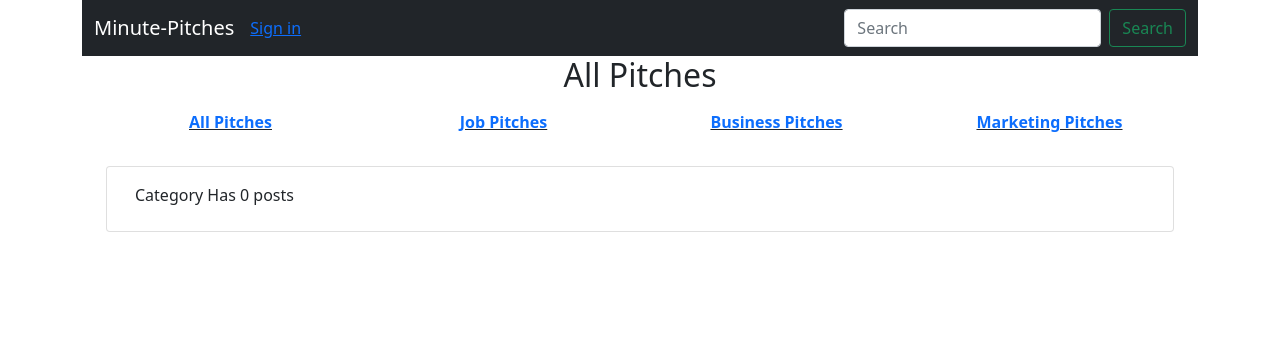
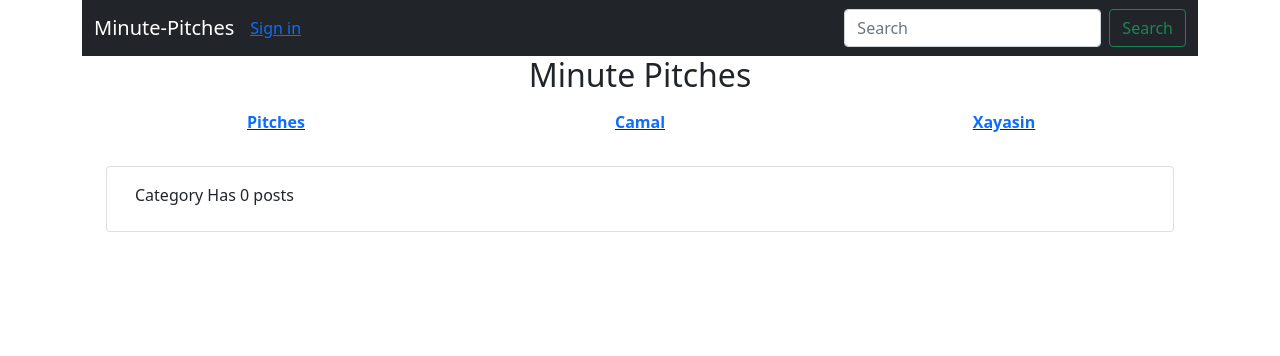
Before and after one commit to bintadam/Minute-Pitches-App, a Flask app: page / in a window 1280 px wide. Shown: the top 356 px of the page. Run offline with Flask 2, Linux system fonts and the light colour scheme; data that the repository does not hold is empty; some libraries are stand-ins or nearby versions.

Commit message:
fixed errors

```diff
--- a/app/auth/forms.py
+++ b/app/auth/forms.py
@@ -1,9 +1,6 @@
 from flask_wtf import FlaskForm
-from sqlalchemy import String
 from wtforms import StringField,PasswordField,BooleanField, SubmitField, ValidationError
-from wtforms.validators import Required,Email,EqualTo
-
-from app import email
+from wtforms.validators import Required, Email, EqualTo
 from ..models import User
 
 
--- a/app/main/forms.py
+++ b/app/main/forms.py
@@ -1,6 +1,6 @@
 from flask_wtf import FlaskForm
 from wtforms import StringField, SelectField, TextAreaField, SubmitField,ValidationError
-from wtforms.validators import Required, Email, EqualTo
+from wtforms.validators import Required
 
 
 class UpdateProfile(FlaskForm):
--- a/app/models.py
+++ b/app/models.py
@@ -29,6 +29,7 @@ class User(UserMixin,db.Model):
   @set_password.setter
   def password(self, password):
       self.secure_password = generate_password_hash(password)
+
 
   def verify_password(self, password):
       return check_password_hash(self.secure_password,password)
--- a/app/templates/index.html
+++ b/app/templates/index.html
@@ -4,19 +4,16 @@
 {% block content %}
 
         <div  class="container">
-                <h2 class="text-center" id="posts">All Pitches</h2>
+                <h2 class="text-center" id="posts">Minute Pitches</h2>
             <ul class="nav nav-pills nav-justified nav-fill fw-bold text-decoration-underline" role="tablist">
                 <li class="nav-item" >
-                    <a id ="cats" class="nav-link" data-toggle="tab" href="#all"><strong>All Pitches</strong> </a>
+                    <a id ="cats" class="nav-link" data-toggle="tab" href="#pitches"><strong>Pitches</strong> </a>
                 </li>
                 <li class="nav-item">
-                  <a class="nav-link" id ="cats" data-toggle="tab" href="#jobs">Job Pitches</a>
+                  <a class="nav-link" id ="cats" data-toggle="tab" href="#camal">Camal</a>
                 </li>
                 <li class="nav-item">
-                  <a class="nav-link" id ="cats" data-toggle="tab" href="#event">Business Pitches</a>
-                </li>
-                <li class="nav-item">
-                  <a class="nav-link" id ="cats"data-toggle="tab" href="#ads">Marketing Pitches</a>
+                  <a class="nav-link" id ="cats"data-toggle="tab" href="#xayasin">Xayasin</a>
                 </li>
             </ul>
             <div class="tab-content">
--- a/app/templates/macros.html
+++ b/app/templates/macros.html
@@ -7,7 +7,7 @@
 						<div class="thumbnail " id="carded" style="background-color: #537895;
 						background-image: linear-gradient(315deg, #537895 0%, #09203f 74%);
 
-						 !important">
+						  !important">
 							<h5 class="card-header text-center text-white fw-bolder">{{category.title}}</h5>
 							<div class="card-body text-white text-center">
 									<p>{{category.post}}</p>
```
Also changed, not shown: app/auth/views.py (+7 -10 lines).
